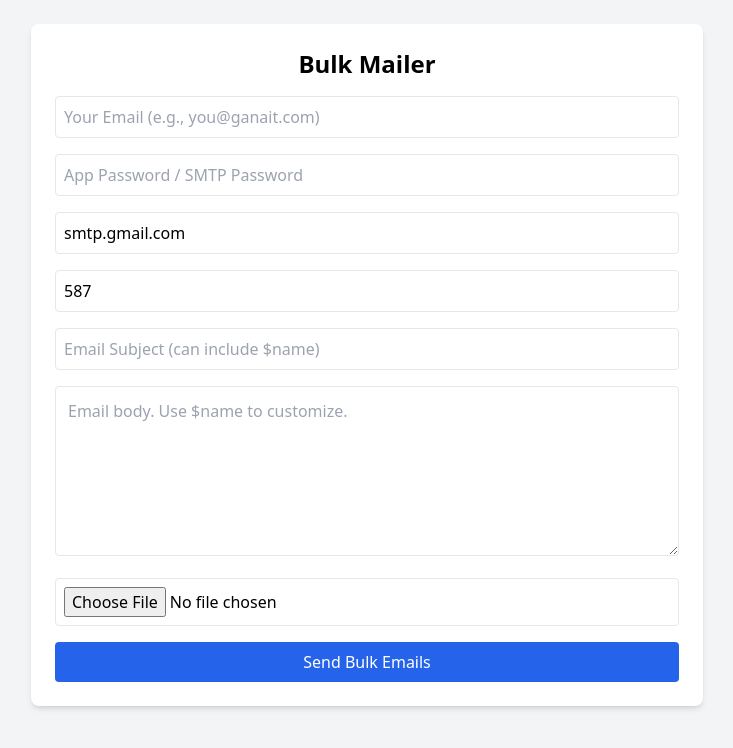
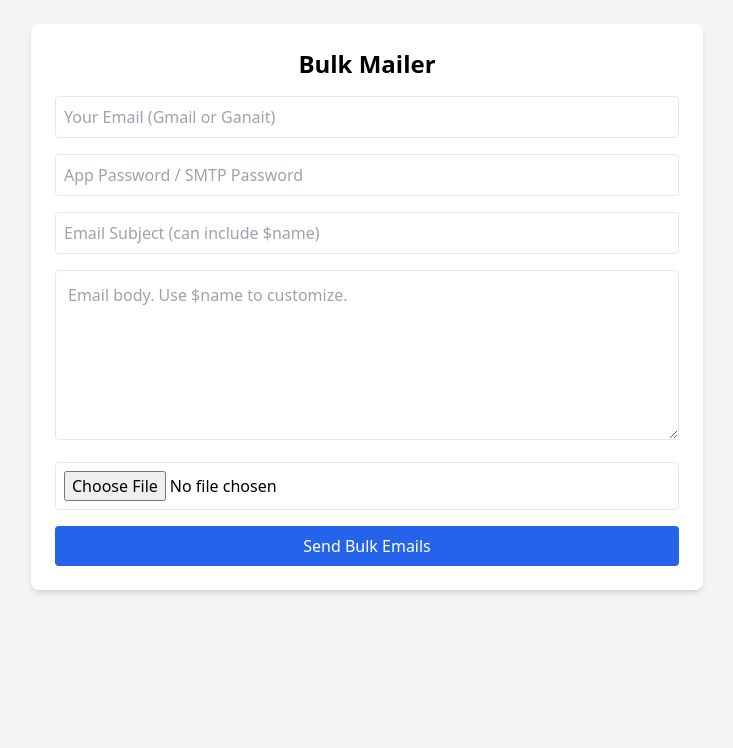
Before and after one commit to LakshmidharKotipalli/Bulk_Mailer, a React (Create React App) app in the folder final-frontend/: page / in a window 1280 px wide. Shown: the top 748 px of the page, without its empty margins (273-1006 px from the left). Built offline with nearby package versions, Linux system fonts and the light colour scheme; the HTML template or start-up script is replaced by a standard one.

Commit message:
Update App.js

```diff
--- a/final-frontend/src/App.js
+++ b/final-frontend/src/App.js
@@ -5,8 +5,6 @@ function App() {
   const [formData, setFormData] = useState({
     email: "",
     password: "",
-    smtpServer: "smtp.gmail.com",
-    smtpPort: 587,
     subject: "",
     body: "",
     file: null,
@@ -29,25 +27,49 @@ function App() {
     }));
   };
 
+  // Determine SMTP config based on domain
+  const getSMTPConfig = (email) => {
+    const domain = email.split("@")[1];
+
+    if (domain === "gmail.com") {
+      return {
+        smtpServer: "smtp.gmail.com",
+        smtpPort: 587,
+      };
+    } else if (domain === "ganait.com") {
+      return {
+        smtpServer: "mail.ganait.com", // or update to real one if different
+        smtpPort: 587,
+      };
+    } else {
+      return {
+        smtpServer: "smtp." + domain,
+        smtpPort: 587,
+      };
+    }
+  };
+
   const handleSubmit = async (e) => {
     e.preventDefault();
     setStatus("Sending...");
 
+    const { smtpServer, smtpPort } = getSMTPConfig(formData.email);
+
     const data = new FormData();
     data.append("email", formData.email);
     data.append("password", formData.password);
-    data.append("smtp_server", formData.smtpServer);
-    data.append("smtp_port", formData.smtpPort);
     data.append("subject", formData.subject);
     data.append("body", formData.body);
     data.append("file", formData.file);
+    data.append("smtp_server", smtpServer);
+    data.append("smtp_port", smtpPort);
 
     try {
-      const res = await axios.post("https://bulk-mailer-backend.onrender.com/send-emails/", data);
+      const res = await axios.post("https://your-backend-url/send-emails/", data);
       setStatus(res.data.message || "Emails sent successfully!");
     } catch (error) {
-      console.error(error);
-      setStatus("Error sending emails.");
+      console.error("Error:", error.response?.data || error.message);
+      setStatus("Error: " + (error.response?.data?.error || error.message));
     }
   };
 
@@ -59,7 +81,7 @@ function App() {
           <input
             type="email"
             name="email"
-            placeholder="Your Email (e.g., you@ganait.com)"
+            placeholder="Your Email (Gmail or Ganait)"
             value={formData.email}
             onChange={handleChange}
             required
@@ -71,26 +93,6 @@ function App() {
             name="password"
             placeholder="App Password / SMTP Password"
             value={formData.password}
-            onChange={handleChange}
-            required
-            className="w-full p-2 border rounded"
-          />
-
-          <input
-            type="text"
-            name="smtpServer"
-            placeholder="SMTP Server (e.g., smtp.gmail.com)"
-            value={formData.smtpServer}
-            onChange={handleChange}
-            required
-            className="w-full p-2 border rounded"
-          />
-
-          <input
-            type="number"
-            name="smtpPort"
-            placeholder="SMTP Port (e.g., 587)"
-            value={formData.smtpPort}
             onChange={handleChange}
             required
             className="w-full p-2 border rounded"
```
